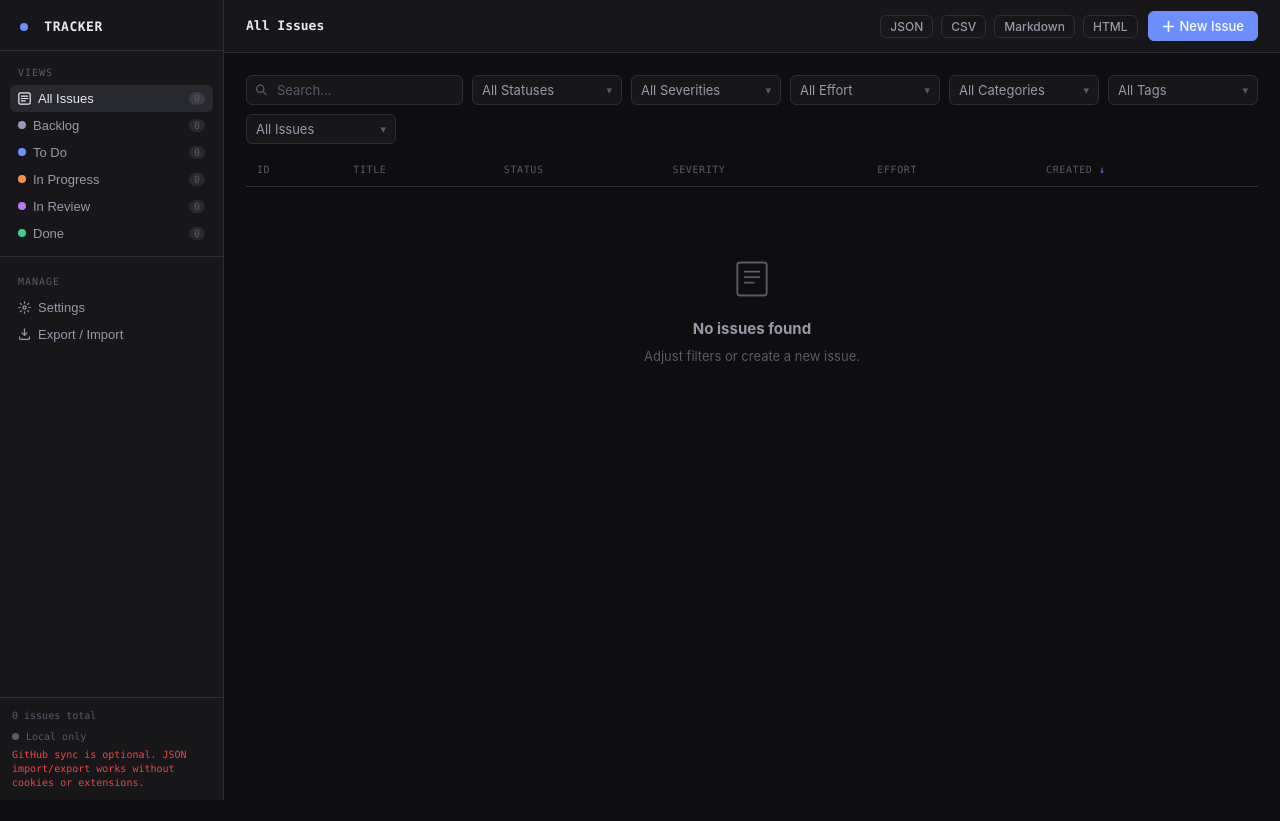
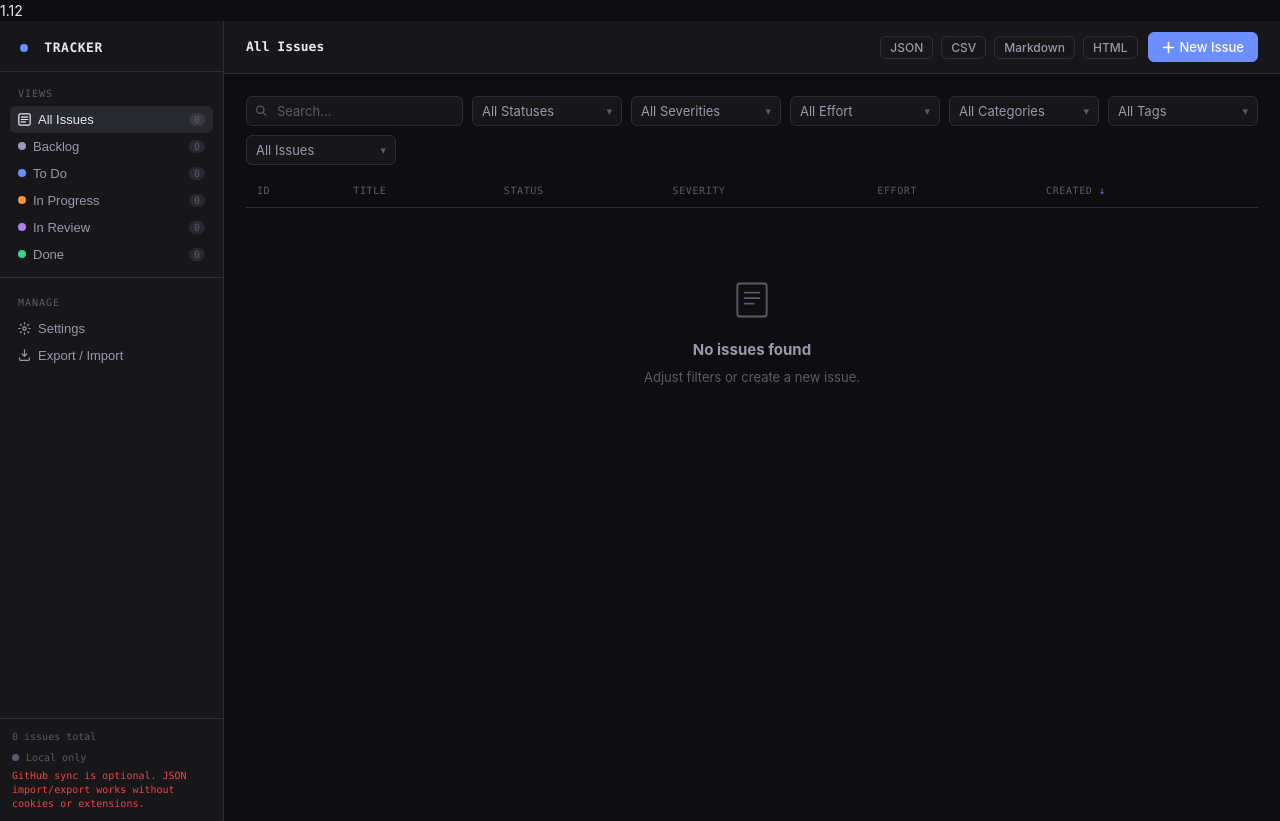
Before and after one commit to taylorjason/issue-tracker, a plain HTML site: page index.html in a window 1280 px wide. Before the commit the page ends 800 px from the top, so only its background shows below. Drawn offline with Linux system fonts and the light colour scheme.

Commit message:
Add version numbering

```diff
--- a/index.html
+++ b/index.html
@@ -3,7 +3,8 @@
 <head>
 <meta charset="UTF-8">
 <meta name="viewport" content="width=device-width, initial-scale=1.0">
-<title>Issue Tracker</title>
+<version>1.12</version>
+<title>Issue Tracker 1.12</title>
 <style>
 :root {
   --bg:#0e0e10; --surface:#17171a; --s2:#1f1f24; --s3:#28282f;
```
